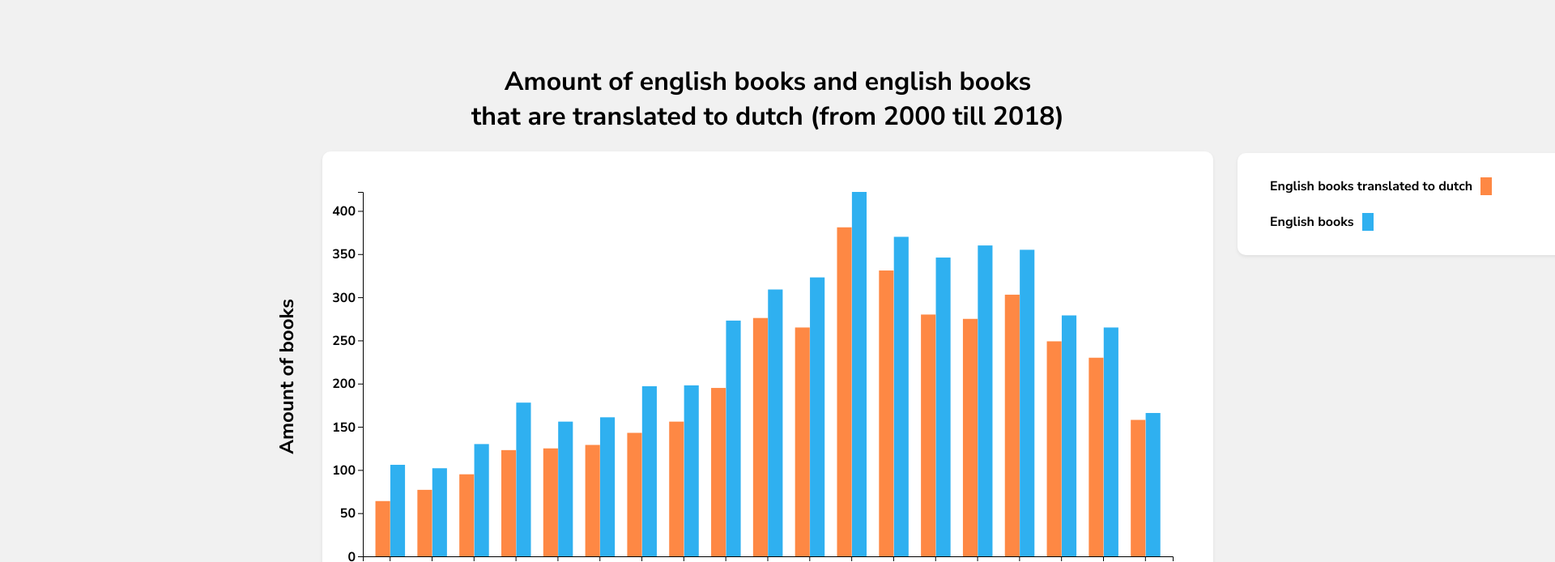
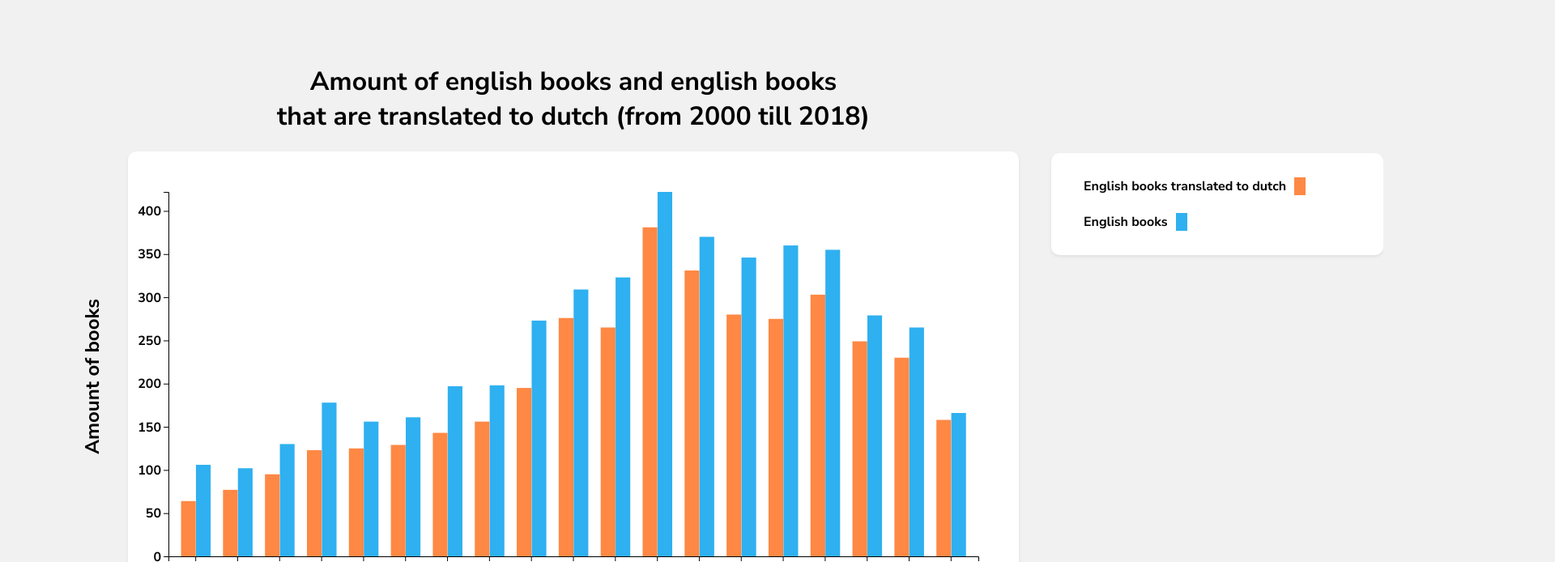
Before and after one commit to Mennauu/functional-programming, a plain HTML site: page index.html in a window 1280 px wide. Shown: the top 694 px of the page at 81% size, 1920 px wide, since content can reach past the window. Drawn offline with nearby package versions, Linux system fonts and the light colour scheme.

Commit message:
style changes

```diff
--- a/style.css
+++ b/style.css
@@ -4,7 +4,6 @@ body {
   background-color: #f1f1f1;
   font-family: 'Nunito Sans', sans-serif;
   padding: 50px 50px;
-  text-align: center;
 }
 
 svg {
@@ -17,10 +16,9 @@ svg {
 }
 
 .wrapper {
-  width: 1980px;
-  margin: 0 auto;
+  width: 1300px;
   position: relative;
-  margin-left: -100px;
+  text-align: center;
 }
 
 .left, .right {
@@ -32,14 +30,14 @@ svg {
   transform: rotate(270deg);
   position: absolute;
   top: 370px;
-  left: 300px;
+  left: -40px;
 }
 
 .right {
  width: 330px;
  overflow: hidden;
  background-color: #fff;
- margin-left: 125px;
+ margin-right: -350px;
  margin-top: 30px;
  border-radius: 10px;
  box-shadow: 0 .125rem .25rem rgba(0,0,0,.075);
@@ -48,7 +46,7 @@ svg {
  font-size: 16px;
  position: absolute;
  right: 0;
- top: 80px;;
+ top: 80px;
 }
 
 .right i {
```
